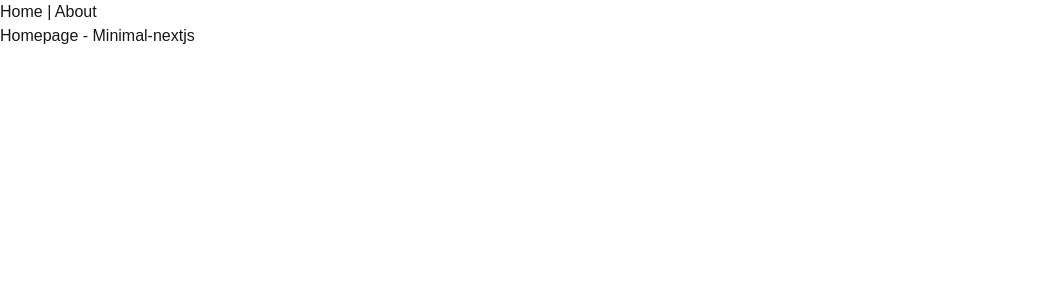
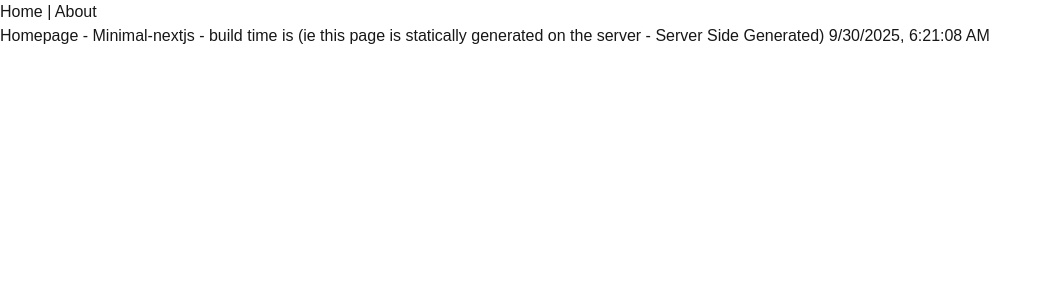
Before and after one commit to djhmateer/minimal-nextjs, a Next.js app: page / in a window 1280 px wide. Shown: the top 300 px of the page, without its empty margins (0-1051 px from the left). Built offline with nearby package versions, Linux system fonts and the light colour scheme.

Commit message:
SSG for root home

```diff
--- a/app/page.tsx
+++ b/app/page.tsx
@@ -2,7 +2,9 @@
 // sfc - Stateless Function Component
 // notice this isn't async. only use async when need to to avoid double page request
 const Homepage = () => {
-  return <>Homepage - Minimal-nextjs</>;
+  const currentTime = new Date().toLocaleString();
+
+  return <>Homepage - Minimal-nextjs - build time is (ie this page is statically generated on the server - Server Side Generated) {currentTime} </>;
 };
 
 export default Homepage;
```
